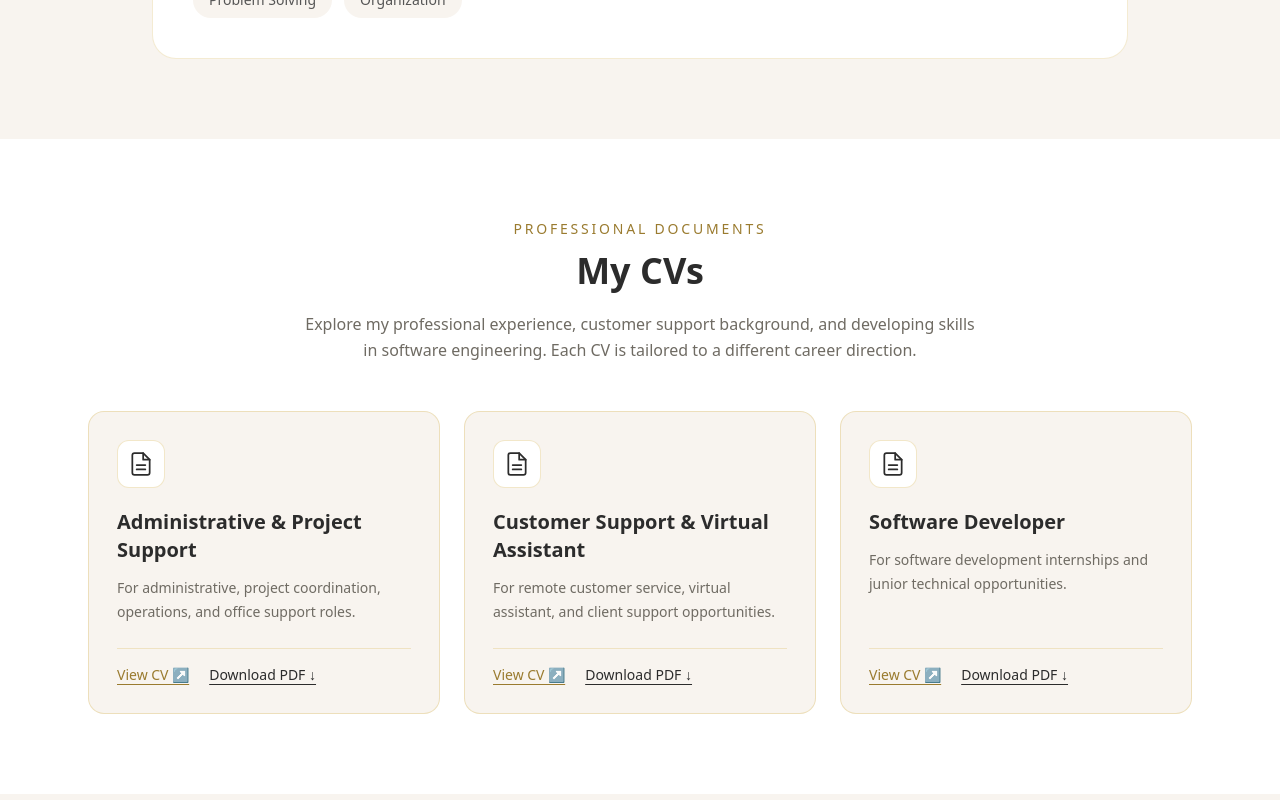
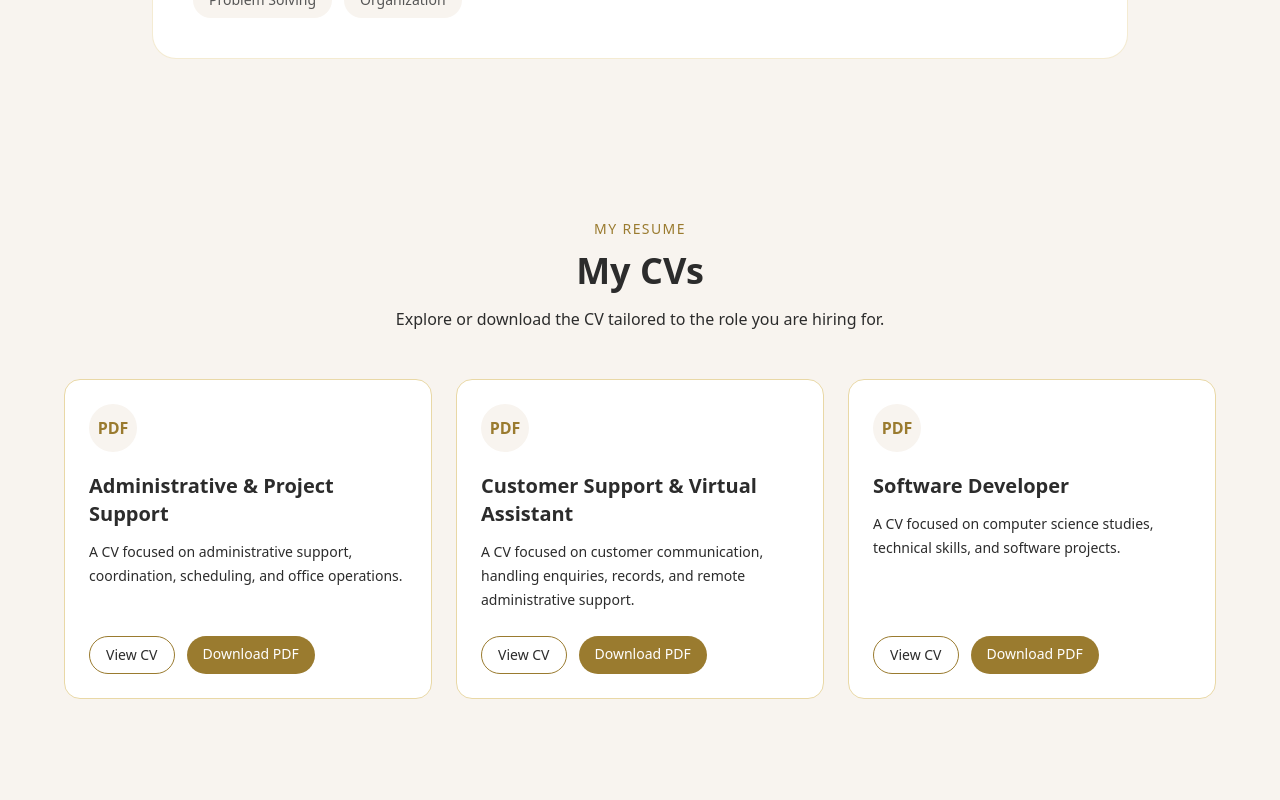
Before and after one commit to Bella2021-crypto/christine-portfolio, a React (Create React App) app: page / in a window 1280 px wide. Shown: the part 4440-5240 px from the top of the page. Built offline with nearby package versions, Linux system fonts and the light colour scheme.

Commit message:
Update App.tsx

```diff
--- a/src/App.tsx
+++ b/src/App.tsx
@@ -5,23 +5,24 @@ import { BrowserRouter, Routes, Route, Link } from "react-router-dom";
 import calmworkspace from "./calm-workspace.jpg";
 import Certifications from "./Certifications";
 
+
 const cvDocuments = [
   {
     title: "Administrative & Project Support",
     description:
-      "For administrative, project coordination, operations, and office support roles.",
+      "A CV focused on administrative support, coordination, scheduling, and office operations.",
     file: "/cvs/Christine-Martin-Administrative-CV.pdf",
   },
   {
     title: "Customer Support & Virtual Assistant",
     description:
-      "For remote customer service, virtual assistant, and client support opportunities.",
+      "A CV focused on customer communication, handling enquiries, records, and remote administrative support.",
     file: "/cvs/Christine-Martin-Customer-Support-CV.pdf",
   },
   {
     title: "Software Developer",
     description:
-      "For software development internships and junior technical opportunities.",
+      "A CV focused on computer science studies, technical skills, and software projects.",
     file: "/cvs/Christine-Martin-Software-Developer-CV.pdf",
   },
 ];
@@ -29,6 +30,7 @@ const cvDocuments = [
 function ChristineMartinHome() {
   return (
     <div className="min-h-screen bg-[#F8F4EF] text-[#2C2C2C] font-sans">
+
      {/* Navigation */}
       <nav className="sticky top-0 z-50 bg-[#F8F4EF]/95 backdrop-blur border-b border-[#E9D8A6]/40">
         <div className="max-w-6xl mx-auto px-6 py-4 flex flex-wrap items-center justify-between gap-4">
@@ -386,72 +388,73 @@ function ChristineMartinHome() {
       </section>
 
       {/* My CVs */}
-      <section id="my-cvs" className="py-20 bg-white scroll-mt-24">
-        <div className="max-w-6xl mx-auto px-6">
+
+<section
+  id="cvs"
+  className="py-20 px-6"
+  style={{ backgroundColor: "#F8F4EF", color: "#2C2C2C" }}
+>
+  <div className="max-w-6xl mx-auto">
     <div className="text-center mb-12">
-            <p className="uppercase tracking-[0.2em] text-sm text-[#9A7B2F] mb-3">
-              Professional Documents
+      <p
+        className="text-sm uppercase tracking-widest mb-3"
+        style={{ color: "#9A7B2F" }}
+      >
+        My Resume
       </p>
 
-            <h2 className="text-3xl md:text-4xl font-semibold">
+      <h2 className="text-3xl md:text-4xl font-semibold mb-4">
         My CVs
       </h2>
 
-            <p className="mt-5 text-[#6F6B63] max-w-2xl mx-auto leading-relaxed">
-              Explore my professional experience, customer support
-              background, and developing skills in software engineering.
-              Each CV is tailored to a different career direction.
+      <p className="max-w-2xl mx-auto">
+        Explore or download the CV tailored to the role you are hiring for.
       </p>
     </div>
 
-          <div className="grid md:grid-cols-2 lg:grid-cols-3 gap-6">
+    <div className="grid grid-cols-1 md:grid-cols-3 gap-6">
       {cvDocuments.map((cv) => (
         <article
           key={cv.file}
-                className="bg-[#F8F4EF] border border-[#E9D8A6]/70 rounded-2xl p-7 flex flex-col hover:shadow-lg transition"
+          className="rounded-2xl border p-6 flex flex-col"
+          style={{
+            backgroundColor: "#FFFFFF",
+            borderColor: "#E9D8A6",
+          }}
         >
-                <div className="w-12 h-12 rounded-xl bg-white border border-[#E9D8A6]/60 flex items-center justify-center mb-5">
-                  <svg
-                    xmlns="http://www.w3.org/2000/svg"
-                    width="26"
-                    height="26"
-                    viewBox="0 0 24 24"
-                    fill="none"
-                    stroke="currentColor"
-                    strokeWidth="1.6"
-                    strokeLinecap="round"
-                    strokeLinejoin="round"
-                    aria-hidden="true"
+          <div
+            className="w-12 h-12 rounded-full flex items-center justify-center mb-5"
+            style={{ backgroundColor: "#F8F4EF", color: "#9A7B2F" }}
           >
-                    <path d="M14 2H6a2 2 0 0 0-2 2v16a2 2 0 0 0 2 2h12a2 2 0 0 0 2-2V8z" />
-                    <path d="M14 2v6h6M8 13h8M8 17h8" />
-                  </svg>
+            <span className="font-semibold">PDF</span>
           </div>
 
           <h3 className="text-xl font-semibold mb-3">
             {cv.title}
           </h3>
 
-                <p className="text-sm text-[#6F6B63] leading-6 mb-6 flex-grow">
+          <p className="text-sm leading-6 mb-6 flex-grow">
             {cv.description}
           </p>
 
-                <div className="flex flex-wrap gap-x-5 gap-y-3 pt-4 border-t border-[#E9D8A6]/60">
+          <div className="flex flex-wrap gap-3 mt-auto">
             <a
               href={cv.file}
               target="_blank"
               rel="noopener noreferrer"
-                    className="text-sm font-medium text-[#9A7B2F] underline underline-offset-4 hover:text-[#70571F] transition"
+              className="rounded-full px-4 py-2 text-sm font-medium border"
+              style={{ borderColor: "#9A7B2F", color: "#2C2C2C" }}
             >
-                    View CV ↗
+              View CV
             </a>
 
             <a
               href={cv.file}
               download
-                    className="text-sm font-medium underline underline-offset-4 hover:text-[#9A7B2F] transition"
+              className="rounded-full px-4 py-2 text-sm font-medium"
+              style={{ backgroundColor: "#9A7B2F", color: "#FFFFFF" }}
             >
-                    Download PDF ↓
+              Download PDF
             </a>
           </div>
         </article>
```
Lines whose indentation alone changed are shown as unchanged.
